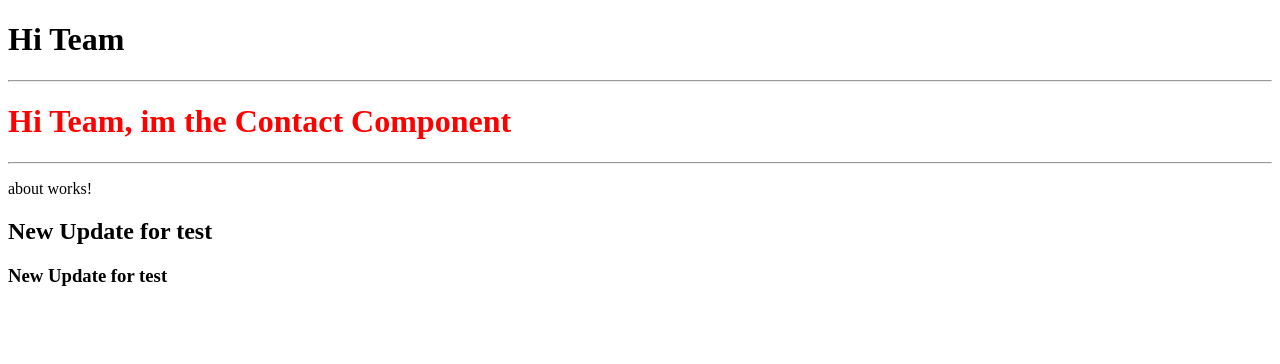
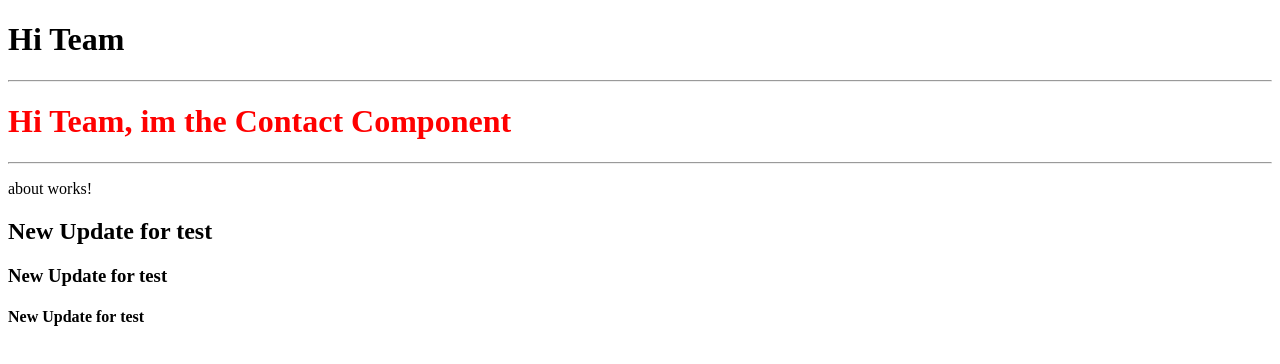
Before and after one commit to Ashan-TUF/First_Angular_Project_For_Academic, an Angular app: page / in a window 1280 px wide. Shown: the top 364 px of the page. Built offline with nearby package versions, Linux system fonts and the light colour scheme.

Commit message:
third Commit for check

```diff
--- a/src/app/contact/contact.component.html
+++ b/src/app/contact/contact.component.html
@@ -3,3 +3,4 @@
 <app-about></app-about>
 <h2>New Update for test</h2>
 <h3>New Update for test</h3>
+<h4>New Update for test</h4>
```
